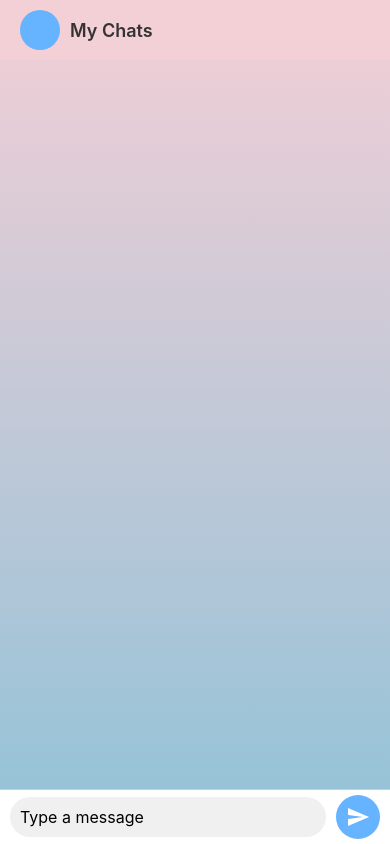
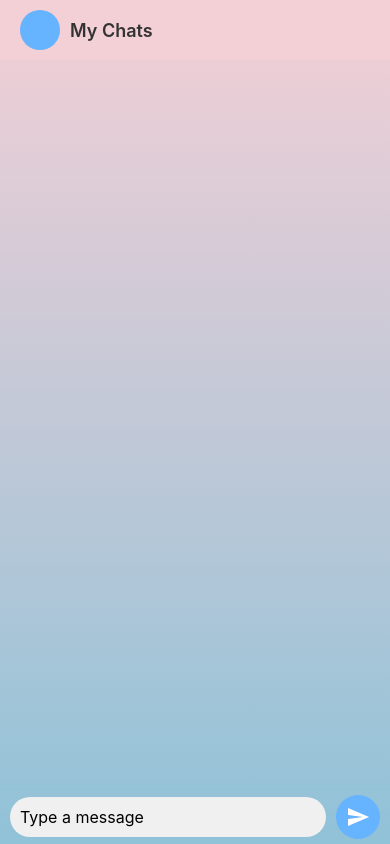
Before and after one commit to hadi-karnib/VerbalBotic-front, a React Native app in the folder verbalbotic/: screen /MyChats in a window 390 px wide. Built offline with nearby package versions, Linux system fonts and the light colour scheme.

Commit message:
fixed styling

```diff
--- a/verbalbotic/screens/admin/MyChats.js
+++ b/verbalbotic/screens/admin/MyChats.js
@@ -140,9 +140,8 @@ const styles = StyleSheet.create({
     alignItems: "center",
     paddingHorizontal: 10,
     paddingVertical: 5,
-    backgroundColor: "#fff",
     borderTopWidth: 1,
-    borderColor: "#ccc",
+    borderColor: "#90c2d8",
   },
   input: {
     flex: 1,
```
